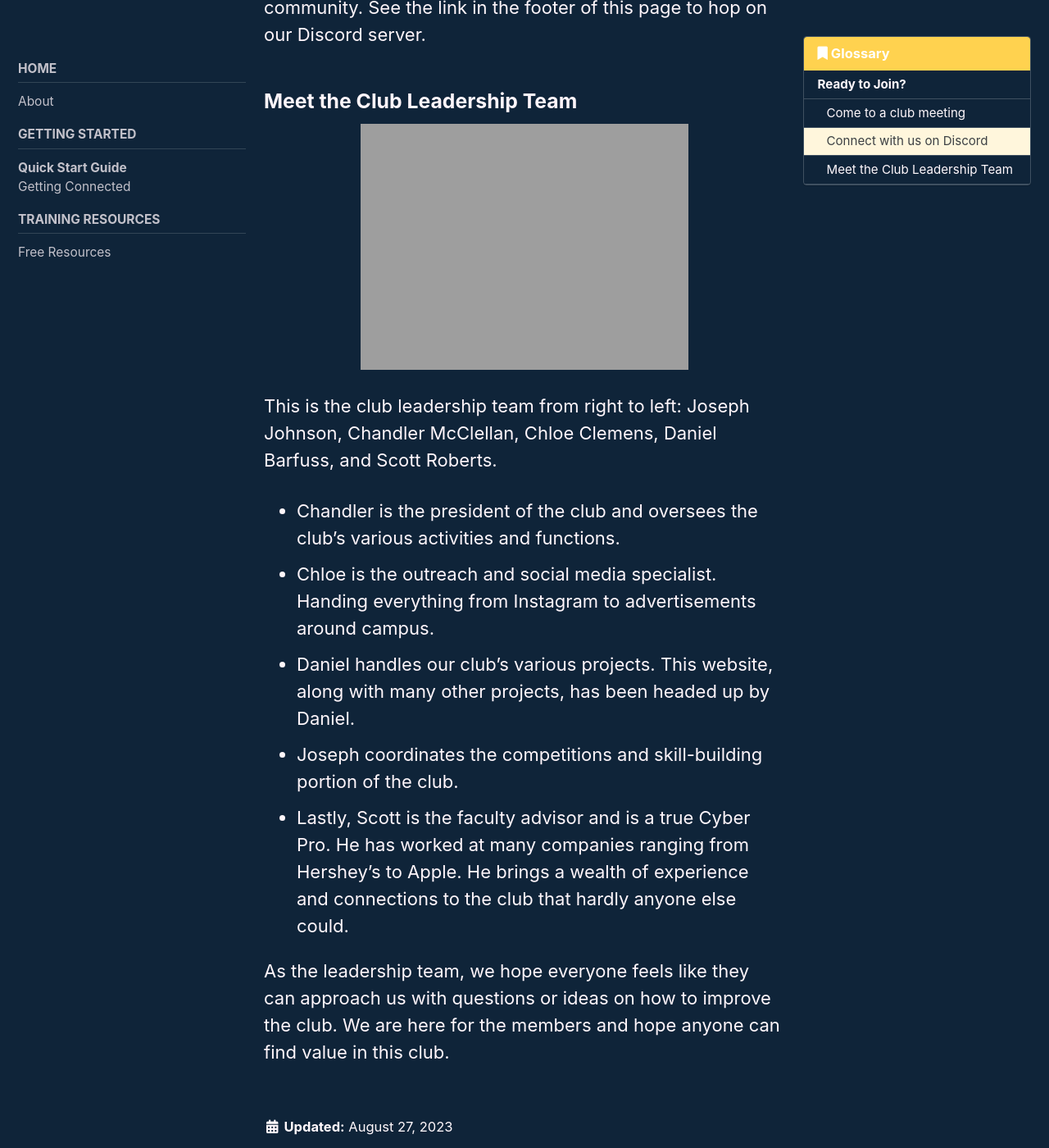
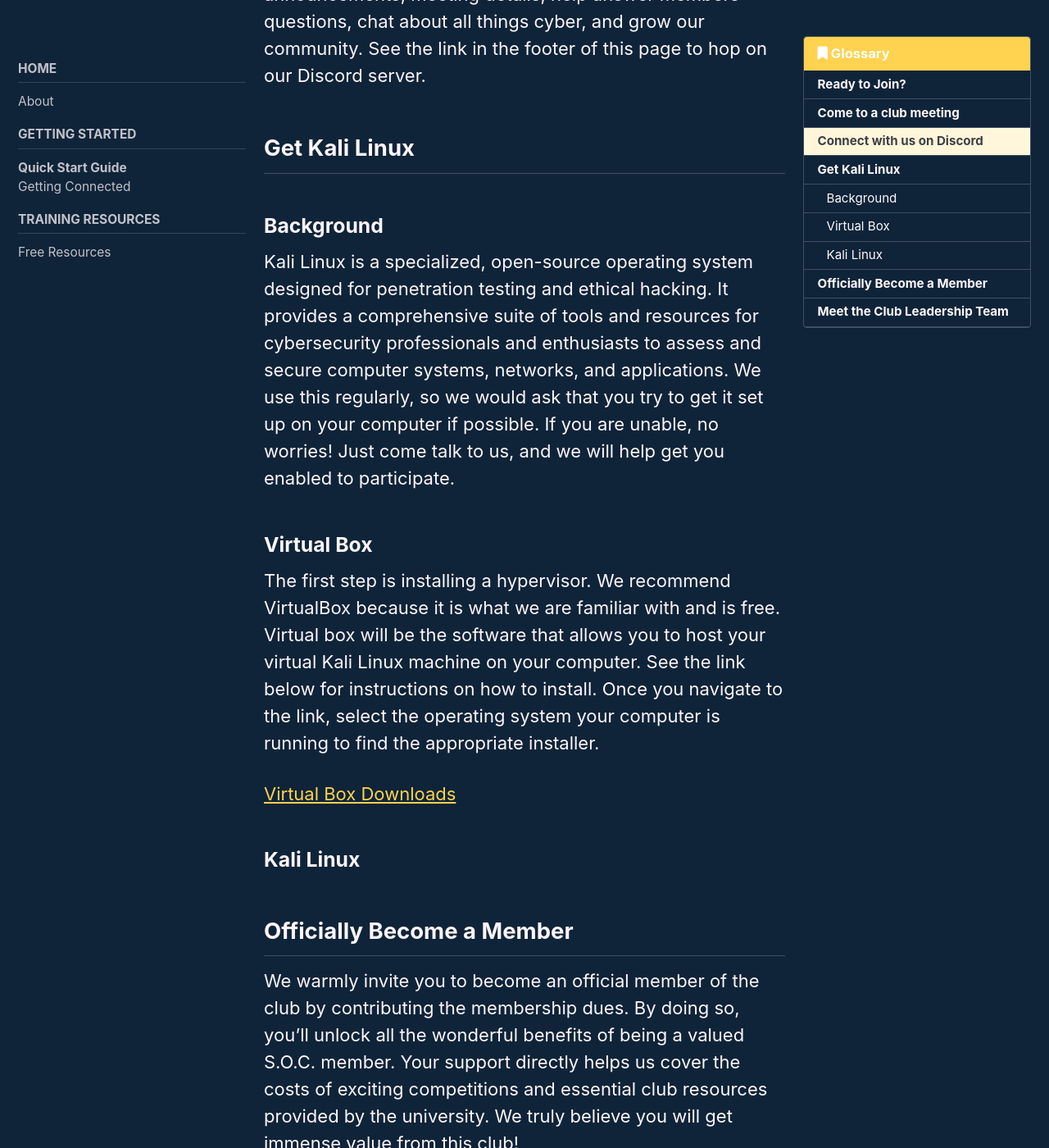
Before and after one commit to USUSOC/ususoc.github.io, a Jekyll site: the page built from _pages/doc_quick-start-guide.md, in a window 1280 px wide and 1400 px high, scrolled down 865 px. Shown: the whole window at 82% size. Built offline with Jekyll 4.4.1, drawn with Linux system fonts in a browser that asks for light colours; cached includes are drawn as plain includes.

Commit message:
Update doc_quick-start-guide.md

```diff
--- a/_pages/doc_quick-start-guide.md
+++ b/_pages/doc_quick-start-guide.md
@@ -14,15 +14,33 @@
 
 We are glad you are on board and ready to get started in the club. Below are some quick ways you can get familiar with the club and get involved.
 
-### Come to a club meeting
+## Come to a club meeting
 
 Club meetings are the main way everyone can participate in the club. We meet in the Huntsman on the Utah State Logan campus each week. Our meetings take place at 7 p.m. on Tuesday nights in room HH360. These meetings will be described each week in much more detail on our Discord server, so keep reading to get on there.
 
-### Connect with us on Discord
+## Connect with us on Discord
 
 Discord is our main format for communication. We send out announcements, meeting details, help answer members' questions, chat about all things cyber, and grow our community. See the link in the footer of this page to hop on our Discord server.
 
-### Meet the Club Leadership Team
+## Get Kali Linux
+
+### Background
+Kali Linux is a specialized, open-source operating system designed for penetration testing and ethical hacking. It provides a comprehensive suite of tools and resources for cybersecurity professionals and enthusiasts to assess and secure computer systems, networks, and applications. We use this regularly, so we would ask that you try to get it set up on your computer if possible. If you are unable, no worries! Just come talk to us, and we will help get you enabled to participate.
+
+### Virtual Box
+The first step is installing a hypervisor. We recommend VirtualBox because it is what we are familiar with and is free. Virtual box will be the software that allows you to host your virtual Kali Linux machine on your computer. See the link below for instructions on how to install. Once you navigate to the link, select the operating system your computer is running to find the appropriate installer.
+
+
+[Virtual Box Downloads](https://www.virtualbox.org/wiki/Downloads)
+
+### Kali Linux
+
+
+## Officially Become a Member
+
+We warmly invite you to become an official member of the club by contributing the membership dues. By doing so, you'll unlock all the wonderful benefits of being a valued S.O.C. member. Your support directly helps us cover the costs of exciting competitions and essential club resources provided by the university. We truly believe you will get immense value from this club!
+
+## Meet the Club Leadership Team
 
 ![image-center]({{ site.url }}{{ site.baseurl }}/assets/leadership_team.jpg){: .align-center}
 
```
